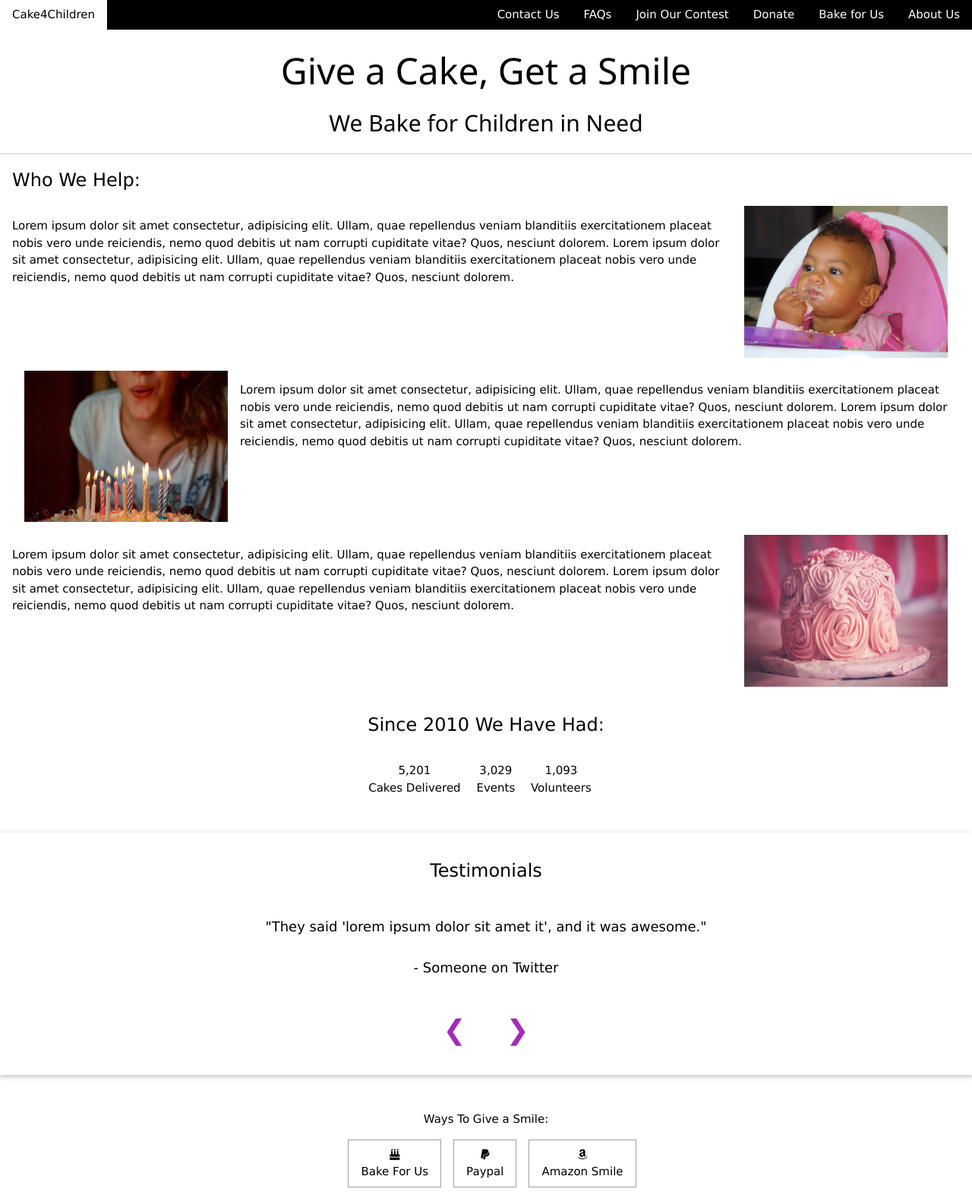
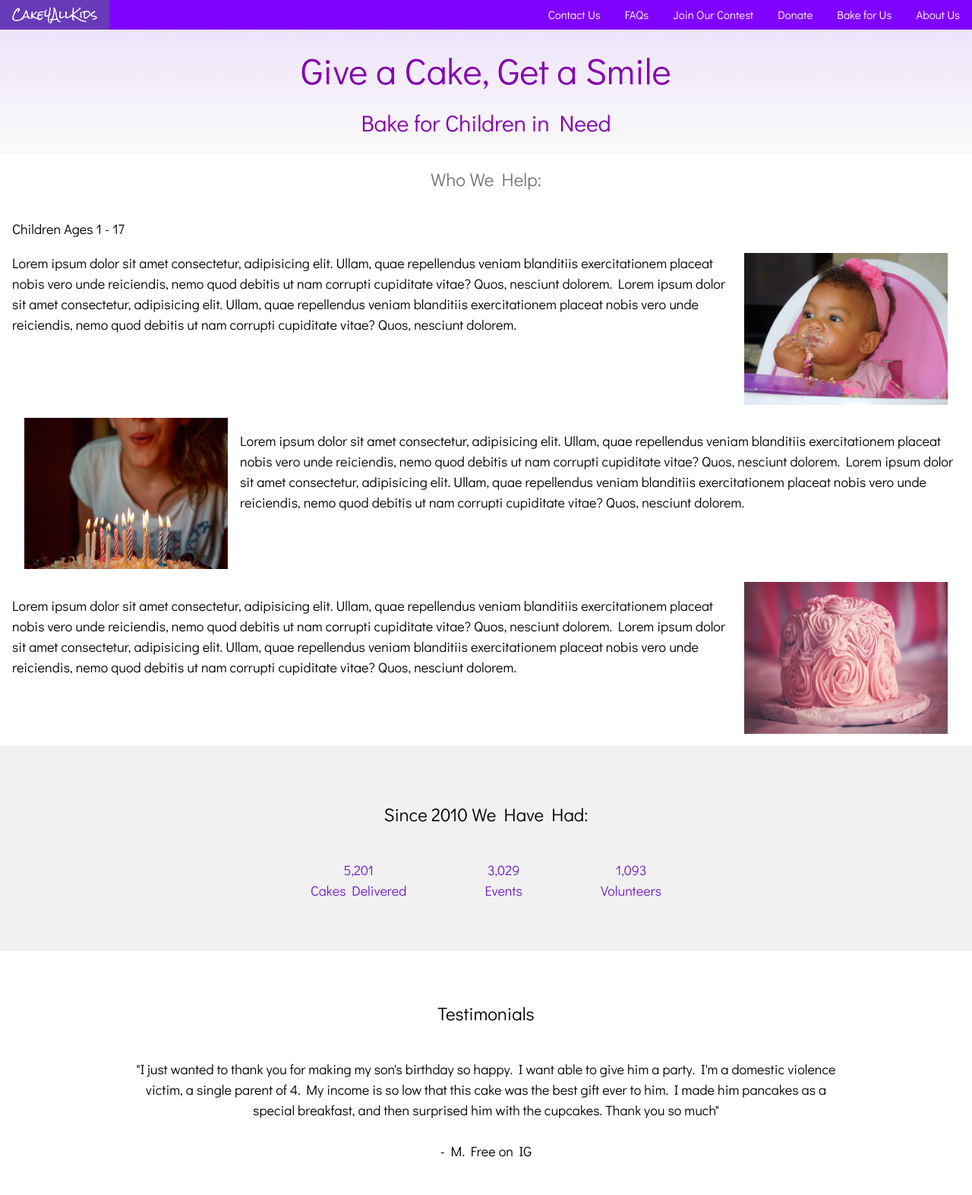
Before and after one commit to chingu-voyage5/Toucans-Team-6, a plain HTML site: page index.html in a window 1280 px wide. Shown: the top 1573 px of the page at 76% size. Drawn offline with Linux system fonts and the light colour scheme.

Commit message:
Added more styling

```diff
--- a/css/main.css
+++ b/css/main.css
@@ -349,6 +349,7 @@ a {
 .w3-table td:first-child,
 .w3-table-all th:first-child,
 .w3-table-all td:first-child {
+    padding-left: 16px
     padding-left: 16px
 }
 
@@ -1518,7 +1519,7 @@ a {
 .w3-purple,
 .w3-hover-purple:hover {
     color: #fff !important;
-    background-color: #9c27b0 !important
+    background-color: #8000ff!important
 }
 
 .w3-deep-purple,
@@ -1699,7 +1700,7 @@ a {
 
 .w3-text-purple,
 .w3-hover-text-purple:hover {
-    color: #a628bd !important
+    color: #8000ff !important
 }
 
 .w3-text-deep-purple,
@@ -1724,7 +1725,9 @@ a {
 
 .w3-text-yellow,
 .w3-hover-text-yellow:hover {
-    color: rgb(254, 254, 20) !important
+    color: #ffff00 !important;
+    /* color: rgb(254, 254, 20) !important */
+
 }
 
 .w3-text-white,
@@ -1837,7 +1840,7 @@ a {
 
 .w3-border-purple,
 .w3-hover-border-purple:hover {
-    border-color: #9c27b0 !important
+    border-color: #8000ff !important
 }
 
 .w3-border-deep-purple,
@@ -1918,8 +1921,17 @@ a {
 
 
 /* Custom CSS */
-.gradient{
-    background-image: linear-gradient(to top, #f6f6f289 0%, #f6f6f289 .5%, #fff 100%);
+.backgroundImg{
+    background-image: url("../images/birthday-party-1438901.jpg");
+    background-size: contain;
+    background-repeat: no-repeat;
+}
+
+.headerGradient{
+    background-image: linear-gradient(to top, #decdf889 0%, #f6f6f289 .5%, #decdf889 100%);
+    border-bottom: #c0add3;
+    color: #8300ab;
+    text-shadow: 2px 0px #e6e3e7;
 }
 
 .helpPhotos{
@@ -1938,3 +1950,20 @@ a {
 .smileSize {
 
 }
+
+.logo{
+    font-family: 'Rock Salt', cursive;
+}
+
+*, h1, h2{
+    font-family: 'Didact Gothic', sans-serif;
+}
+
+.facts{
+    padding-left: 4%;
+    padding-right: 4%;
+}
+
+.light-purple{
+    color: #741dca;
+}
--- a/index.html
+++ b/index.html
@@ -4,19 +4,21 @@
     <meta charset="utf-8">
     <meta name="viewport" content="width=device-width, initial-scale=1, shrink-to-fit=no">
 
-    <title>Cake4Children Home</title>
+    <title>Cake4AllKids Home</title>
 
     <link rel="stylesheet" href="css\main.css">
     <!-- FontAwesome-->
     <link rel="stylesheet" href="https://use.fontawesome.com/releases/v5.1.0/css/all.css" integrity="sha384-lKuwvrZot6UHsBSfcMvOkWwlCMgc0TaWr+30HWe3a4ltaBwTZhyTEggF5tJv8tbt" crossorigin="anonymous">
+
+    <link href="https://fonts.googleapis.com/css?family=Didact+Gothic|Rock+Salt" rel="stylesheet">
   </head>
 
   <body>
     <header>
     <!---NAVBAR SECTION-->
       <nav>
-        <div class="w3-bar w3-black">
-          <a href="#" class="w3-hover-white w3-bar-item w3-button w3-mobile">Cake4Children</a>
+        <div class="w3-bar w3-purple">
+          <a href="#" class="w3-hover-deep-purple w3-bar-item w3-button w3-mobile logo">Cake4AllKids</a>
           <a href="#" class="w3-hover-white w3-right w3-bar-item w3-button w3-mobile">About Us</a>
           <a href="#" class="w3-hover-white w3-right w3-bar-item w3-button w3-mobile">Bake for Us</a>
           <a href="#" class="w3-hover-white w3-right w3-bar-item w3-button w3-mobile">Donate</a>
@@ -26,39 +28,40 @@
         </div>
       </nav>
     <!---HEADER SECTION-->
-      <div class="w3-border-bottom w3-center headerGradient w3-padding">
+      <div class="w3-center headerGradient w3-padding">
           <h1 class="w3-xxxlarge">Give a Cake, Get a Smile</h1>
-          <h2 class="w3-center">We Bake for Children in Need</h2>
+          <h2 class="w3-center">Bake for Children in Need</h2>
         </div>
     </header>
 
   <!--WHO WE HELP SECTION-->
-    <p class="w3-xlarge w3-panel">Who We Help:</p>
+    <p class="w3-xlarge w3-panel w3-center w3-text-grey">Who We Help:</p>
 
-    <section class="w3-panel">
+    <section class="w3-panel w3-large">
+      <p>Children Ages 1 - 17</p>
         <img class="w3-container helpPhotos oddHelpPhoto" src="images/baby-182167_640.jpg" alt="child hand reaching for birthday cake">
         <p>Lorem ipsum dolor sit amet consectetur, adipisicing elit. Ullam, quae repellendus veniam blanditiis exercitationem placeat nobis vero unde reiciendis, nemo quod debitis ut nam corrupti cupiditate vitae? Quos, nesciunt dolorem. Lorem ipsum dolor sit amet consectetur, adipisicing elit. Ullam, quae repellendus veniam blanditiis exercitationem placeat nobis vero unde reiciendis, nemo quod debitis ut nam corrupti cupiditate vitae? Quos, nesciunt dolorem.</p>
       </div>
     </section>
 
-    <section class="w3-panel">
+    <section class="w3-panel w3-large">
         <img class="w3-container helpPhotos evenHelpPhoto" src="images/child-blowing-candles.jpg" alt="child blowing candles out on birthday cake">
         <p>Lorem ipsum dolor sit amet consectetur, adipisicing elit. Ullam, quae repellendus veniam blanditiis exercitationem placeat nobis vero unde reiciendis, nemo quod debitis ut nam corrupti cupiditate vitae? Quos, nesciunt dolorem. Lorem ipsum dolor sit amet consectetur, adipisicing elit. Ullam, quae repellendus veniam blanditiis exercitationem placeat nobis vero unde reiciendis, nemo quod debitis ut nam corrupti cupiditate vitae? Quos, nesciunt dolorem.</p>
       </div>
     </section>
 
-    <section class="w3-panel">
+    <section class="w3-panel w3-large">
         <img class="w3-container helpPhotos oddHelpPhoto" src="images/pink-sprinkle-cake.jpg" alt="pink sprinkle cake">
         <p>Lorem ipsum dolor sit amet consectetur, adipisicing elit. Ullam, quae repellendus veniam blanditiis exercitationem placeat nobis vero unde reiciendis, nemo quod debitis ut nam corrupti cupiditate vitae? Quos, nesciunt dolorem. Lorem ipsum dolor sit amet consectetur, adipisicing elit. Ullam, quae repellendus veniam blanditiis exercitationem placeat nobis vero unde reiciendis, nemo quod debitis ut nam corrupti cupiditate vitae? Quos, nesciunt dolorem.</p>
       </div>
     </section>
 
   <!--DATA SECTION-->
-    <section class="w3-panel w3-center">
-      <p class="w3-xlarge w3-panel">Since 2010 We Have Had:</p>
-        <p class="w3-show-inline-block w3-margin-right">5,201  <br>Cakes Delivered</p>
-        <p class="w3-show-inline-block w3-margin-right"> 3,029 <br>Events</p>
-        <p class="w3-show-inline-block w3-margin-right"> 1,093 <br>Volunteers</p>
+    <section class="w3-panel w3-center w3-light-grey w3-padding-48">
+      <p class="w3-xlarge">Since 2010 We Have Had:</p>
+        <p class="w3-show-inline-block facts w3-large light-purple">5,201  <br>Cakes Delivered</p>
+        <p class="w3-show-inline-block facts w3-large light-purple"> 3,029 <br>Events</p>
+        <p class="w3-show-inline-block facts w3-large light-purple"> 1,093 <br>Volunteers</p>
     </section>
 
   <!--WAYS TO DONATE/GIVE A SMILE SECTION-->
@@ -68,19 +71,18 @@
 
   <!--TESTIMONIALS SECTION-->
   <section>
-    <div class="w3-panel w3-card-2 w3-padding">
+    <div class="w3-panel w3-padding">
         <p class="w3-center w3-xlarge w3-text-black">Testimonials</p>
         <div class="w3-large w3-content w3-display-container w3-center w3-panel">
-          <p class="mySlides">"They said 'lorem ipsum dolor sit amet it', and it was awesome." <br><br> - Someone on Twitter</p>
           <p class="mySlides">"I just wanted to thank you for making my son's birthday so happy. I want able to give him a party. I'm a domestic violence victim, a single parent of 4. My income is so low that this cake was the best gift ever to him. I made him pancakes as a special breakfast, and then surprised him with the cupcakes. Thank you so much" <br><br> - M. Free on IG</p>
           <p class="mySlides">"She enjoyed the cake with her case manager and described it as being moist and delicious. Since she hasn't been able to celebrate her birthday in a few years she was extremely grateful for the cake." <br><br> - I.P on Facebook</p>
-
-
+          <p class="mySlides">"They said 'lorem ipsum dolor sit amet it', and it was awesome." <br><br> - Someone on Twitter</p>
         </div>
 
         <div class="w3-center">
           <div class="w3-section">
             <button class="w3-button w3-margin-right w3-xxlarge w3-text-purple w3-hover-white w3-hover-text-yellow" onclick="plusDivs(-1)">&#10094;</button>
+            <i class="fas fa-birthday-cake w3-margin-right w3-text-grey"></i>
             <button class="w3-button w3-xxlarge w3-text-purple w3-hover-white w3-hover-text-yellow" onclick="plusDivs(1)"> &#10095;</button>
           </div>
         </div>
@@ -89,17 +91,16 @@
   </section>
 
   <!--SOCIAL MEDIA/FOLLOW US SECTION-->
-    <section class="w3-panel">
-      <div class="w3-center w3-panel">
-        <p>Ways To Give a Smile:</p>
+    <section class="w3-panel w3-card-2 w3-light-gray">
+
+      <div class="w3-center w3-padding-48 ">
+        <p class="w3-xlarge w3-text-purple">Ways To Give a Smile:</p>
         <div class="w3-bar">
-          <a class="smileSize w3-margin-left w3-button w3-white w3-border w3-border-grey w3-bar-item" href="#"><i class="fas fa-birthday-cake"></i><br>Bake For Us</a>
+          <a class="smileSize w3-margin-left w3-hover-yellow w3-hover-text-grey w3-button w3-border w3-border-light-gray w3-bar-item" href="#"><i class="fas fa-birthday-cake"></i><br>Bake For Us</a>
 
-          <a class="smileSize w3-margin-left w3-button w3-white w3-border w3-border-grey w3-bar-item" href="#"><i class="fab fa-paypal"></i><br>Paypal</a>
+          <a class="smileSize w3-margin-left w3-hover-yellow w3-hover-text-grey w3-button w3-border w3-border-light-gray w3-bar-item" href="#"><i class="fab fa-paypal"></i><br>Paypal</a>
 
-          <a class="smileSize w3-margin-left w3-button w3-white w3-border w3-border-grey w3-bar-item" href="#"><i class="fab fa-amazon"></i><br>Amazon Smile</a>
-
-          <!-- <a class="w3-button w3-white w3-border w3-border-yellow" href="#"></a> -->
+          <a class="smileSize w3-margin-left w3-hover-yellow w3-hover-text-grey w3-button w3-border w3-border-light-gray w3-bar-item" href="#"><i class="fab fa-amazon"></i><br>Amazon Smile</a>
         </div>
       </div>
     </section>
```
